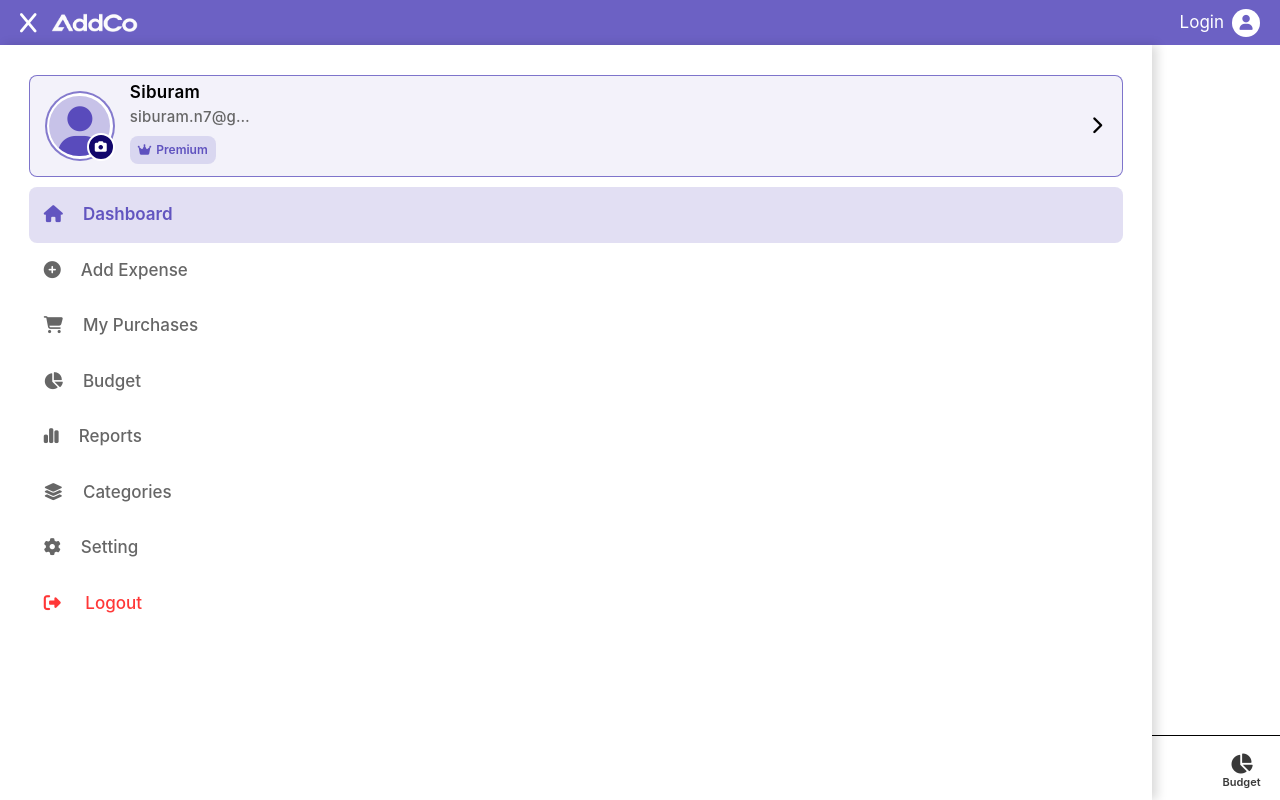
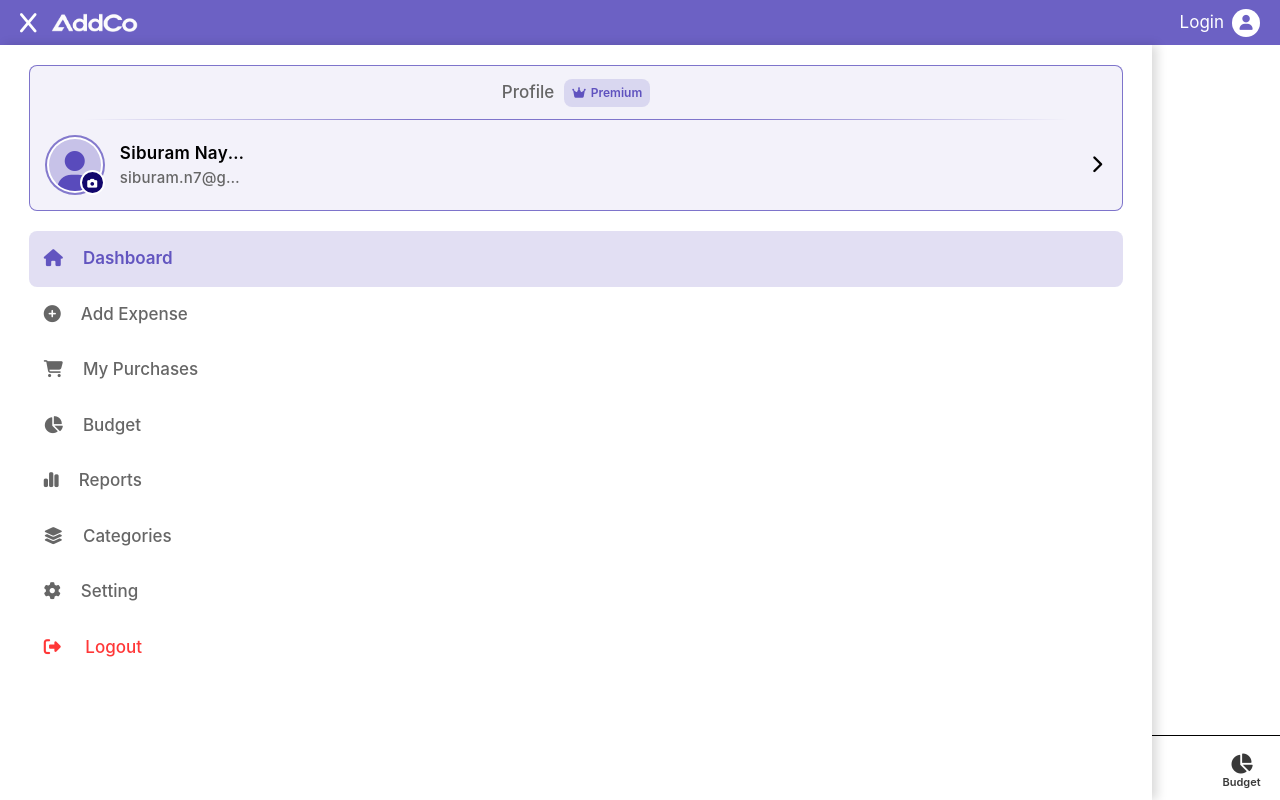
Before and after one commit to Siburam7/AddCo, a website with bundled scripts: page main.html in a window 1280 px wide. Both pictures are taken after a click on the icon 32 px from the left and 22 px from the top of the page. Built offline with nearby package versions, Linux system fonts and the light colour scheme.

Commit message:
Some Change

```diff
--- a/main.css
+++ b/main.css
@@ -1,3 +1,23 @@
+/* body {
+  font-size: 16px;
+}
+
+h1 {
+  font-size: 30px;
+}
+
+h2 {
+  font-size: 24px;
+}
+
+h3 {
+  font-size: 20px;
+}
+
+button {
+  font-size: 16px;
+} */
+
 nav {
   width: 100%;
 }
@@ -95,12 +115,11 @@ nav {
 .top-manu-pf {
   position: relative;
   width: 95%;
-  margin-top: 30px;
-  margin-bottom: 10px;
+  margin-block: 20px;
   display: flex;
-  /* flex-direction: column; */
+  flex-direction: column;
   align-items: center;
-  justify-content: flex-start;
+  justify-content: center;
   color: black;
 
   border: 0.5px solid rgba(25, 7, 162, 0.532);
@@ -108,11 +127,46 @@ nav {
   background-color: rgba(25, 7, 162, 0.05);
 }
 
+.top-manu-pf-top {
+  position: relative;
+  width: 100%;
+  display: flex;
+  align-items: center;
+  justify-content: center;
+  gap: 10px;
+  padding-block: 5px;
+  font-size: 17px;
+  color: #666;
+}
+
+.top-manu-pf-top::after {
+  position: absolute;
+  content: "";
+  width: 90%;
+  height: 0.8px;
+  bottom: 0;
+  background: linear-gradient(
+    to right,
+    transparent,
+    rgba(25, 7, 162, 0.532),
+    rgba(25, 7, 162, 0.532),
+    transparent
+  );
+}
+
+.top-manu-pf-bottom {
+  width: 100%;
+
+  display: flex;
+  align-items: center;
+  justify-content: flex-start;
+}
+
 .pf-logo {
   margin: 15px;
   position: relative;
 
-  height: 70px;
+  height: 60px;
   aspect-ratio: 1/1;
 }
 
@@ -143,7 +197,7 @@ nav {
 
 .acc-type {
   height: 50px;
-  width: 95%;
+  width: 90%;
   display: none;
   align-items: center;
   justify-content: space-between;
@@ -166,9 +220,9 @@ nav {
 }
 
 .left-side-logo-menu-pf {
-  margin-right: 20px;
+  margin-right: 10px;
   font-size: 18px;
-  color: #666;
+  color: rgba(25, 7, 162, 0.704);
 }
 
 .menu-pf-right-side-greterthan {
@@ -194,10 +248,11 @@ nav {
 .right-side {
   font-size: 18px;
   font-weight: 500;
+  color: #666;
 }
 
 .main-pf-img-icon {
-  font-size: 50px;
+  font-size: 40px;
 }
 
 .right-side-arr {
@@ -209,7 +264,7 @@ nav {
 
 .change-img {
   position: absolute;
-  height: 28px;
+  height: 25px;
   aspect-ratio: 1/1;
   background-color: rgb(18, 7, 108);
   border: 2px solid #ffff;
@@ -225,7 +280,7 @@ nav {
 
 .change-img i {
   color: #ffff;
-  font-size: 12px;
+  font-size: 10px;
 }
 
 #user-name {
@@ -254,6 +309,7 @@ nav {
   flex-direction: column;
   justify-content: center;
   align-items: flex-start;
+  margin-block: 15px;
 }
 
 .premium-cir {
--- a/main.html
+++ b/main.html
@@ -41,6 +41,13 @@
 
         <div class="top-manu-pf-contener">
           <div class="top-manu-pf">
+            <div class="top-manu-pf-top">
+              <h5>Profile</h5>
+              <div class="premium-cir"><i class="fa-solid fa-crown"></i>Premium</div>
+            </div>
+
+
+            <div class="top-manu-pf-bottom">
               <div class="pf-logo">
                 <div class="pf-image">
                   <div class="main-pf-img"><i class="fa-solid fa-user main-pf-img-icon"></i></div>
@@ -49,21 +56,22 @@
               </div>
 
               <div class="dtls-manu-pf">
-              <h2 id="user-name">Siburam</h2>
+                <h2 id="user-name">Siburam Nayak</h2>
                 <h2 id="user-mail">siburam.n7@gmail.com</h2>
-              <div class="premium-cir"><i class="fa-solid fa-crown"></i>Premium</div>
               </div>
 
               <i class="fa-solid fa-chevron-right right-side-arr"></i>
 
             </div>
 
-          <div class="acc-type acc-type-top">
+          </div>
+
+          <!-- <div class="acc-type acc-type-top">
             <div class="left-side">
               <div class="circle-cont"><i class="fa-solid fa-star acc-type-star"></i></div>Account Type
             </div>
             <div class="right-side">Premium</div>
-          </div>
+          </div> -->
 
           <div class="acc-type Personal-info">
             <div class="left-side">
--- a/pratice/noting.js
+++ b/pratice/noting.js
@@ -320,9 +320,11 @@ let menuTextAllh1 = document.querySelectorAll(".manu-allText h1");
 let topPfMain = document.querySelector(".top-manu-pf");
 
 rightSideArr.addEventListener("click", () => {
-  if (menuPfContener.style.height === "400px") {
+  if (menuPfContener.style.height < "400px") {
+    buttomNav.style.width = "90%";
     rightSideArr.style.transform = "rotate(0deg)";
     menuPfContener.style.height = "auto";
+    menuPfContener.style.backgroundColor = "#ffff";
     accTypeCommon.forEach((acTc) => {
       acTc.style.display = "none";
     });
@@ -331,9 +333,13 @@ rightSideArr.addEventListener("click", () => {
       mTAll.style.opacity = "1";
     });
 
-    topPfMain.style.marginBottom = "30px";
+    // topPfMain.style.marginBottom = "0px";
+    topPfMain.style.backgroundColor = "rgba(25, 7, 162, 0.05)";
+    topPfMain.style.border = "0.5px solid rgba(25, 7, 162, 0.532)";
   } else {
-    menuPfContener.style.height = "400px";
+    buttomNav.style.width = "100%";
+    menuPfContener.style.height = "100dvh";
+    menuPfContener.style.backgroundColor = "rgba(25, 7, 162, 0.05)";
     rightSideArr.style.transform = "rotate(90deg)";
     accTypeCommon.forEach((acTc) => {
       acTc.style.display = "flex";
@@ -343,6 +349,8 @@ rightSideArr.addEventListener("click", () => {
       mTAll.style.opacity = "0";
     });
 
-    topPfMain.style.marginBottom = "0px";
+    // topPfMain.style.marginBottom = "0px";
+    topPfMain.style.backgroundColor = "transparent";
+    topPfMain.style.border = "none";
   }
 });
```
Lines whose indentation alone changed are shown as unchanged.
